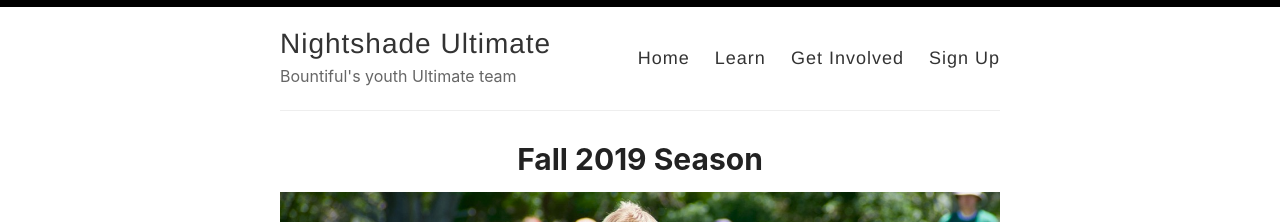
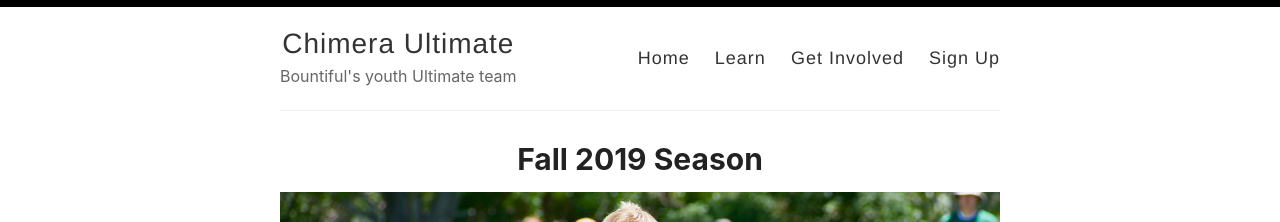
Before and after one commit to outerim/bountiful-ultimate, a Jekyll site: the page built from index.md, in a window 1280 px wide. Shown: the top 222 px of the page. Built offline with Jekyll 4.4.1, drawn with Linux system fonts in a browser that asks for light colours.

Commit message:
Try a different name

```diff
--- a/_config.yml
+++ b/_config.yml
@@ -1,4 +1,4 @@
-name: Nightshade Ultimate
+name: Chimera Ultimate
 author: Lee Jensen
 description: Bountiful's youth Ultimate team
 google_analytics: "UA-146492436-1"
```
